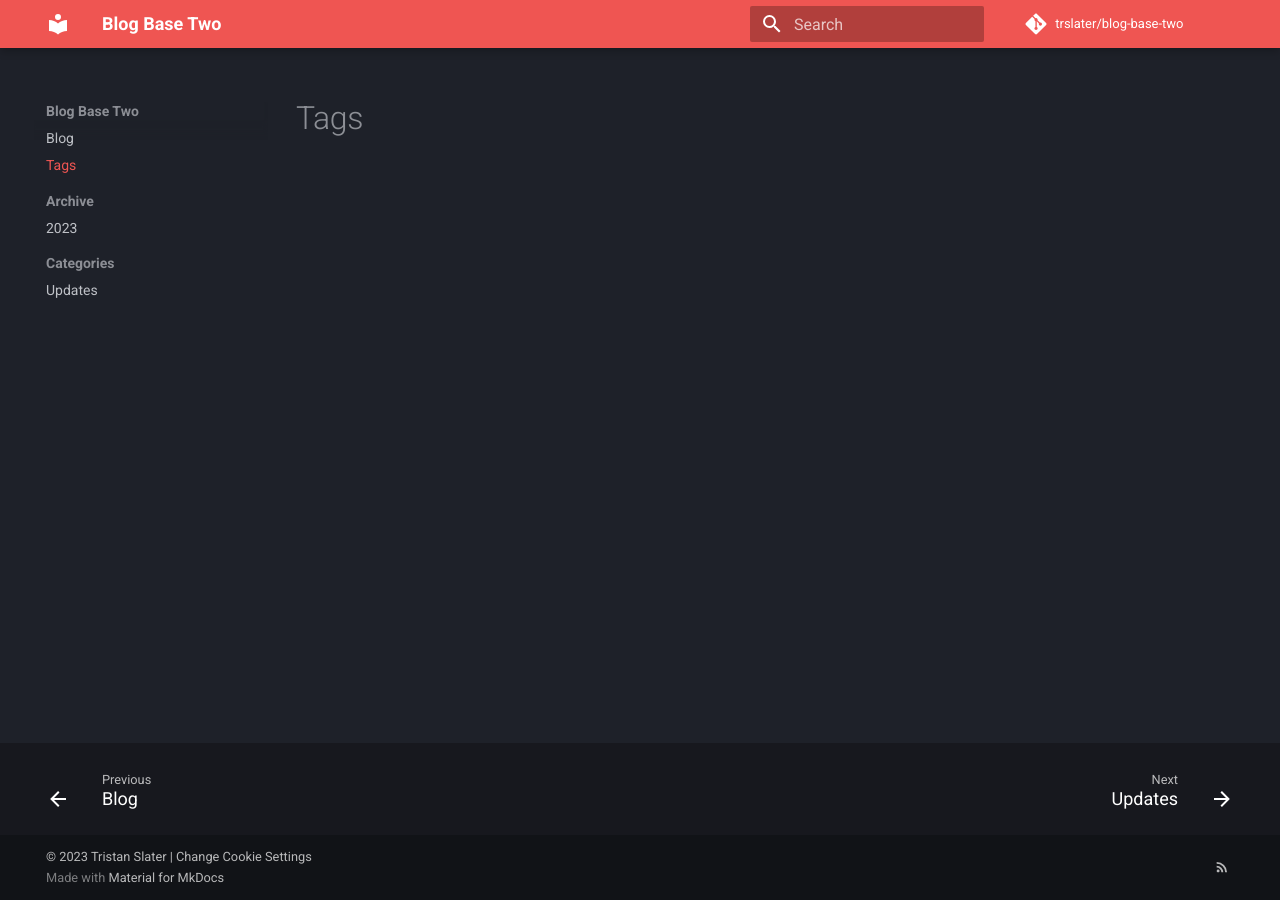
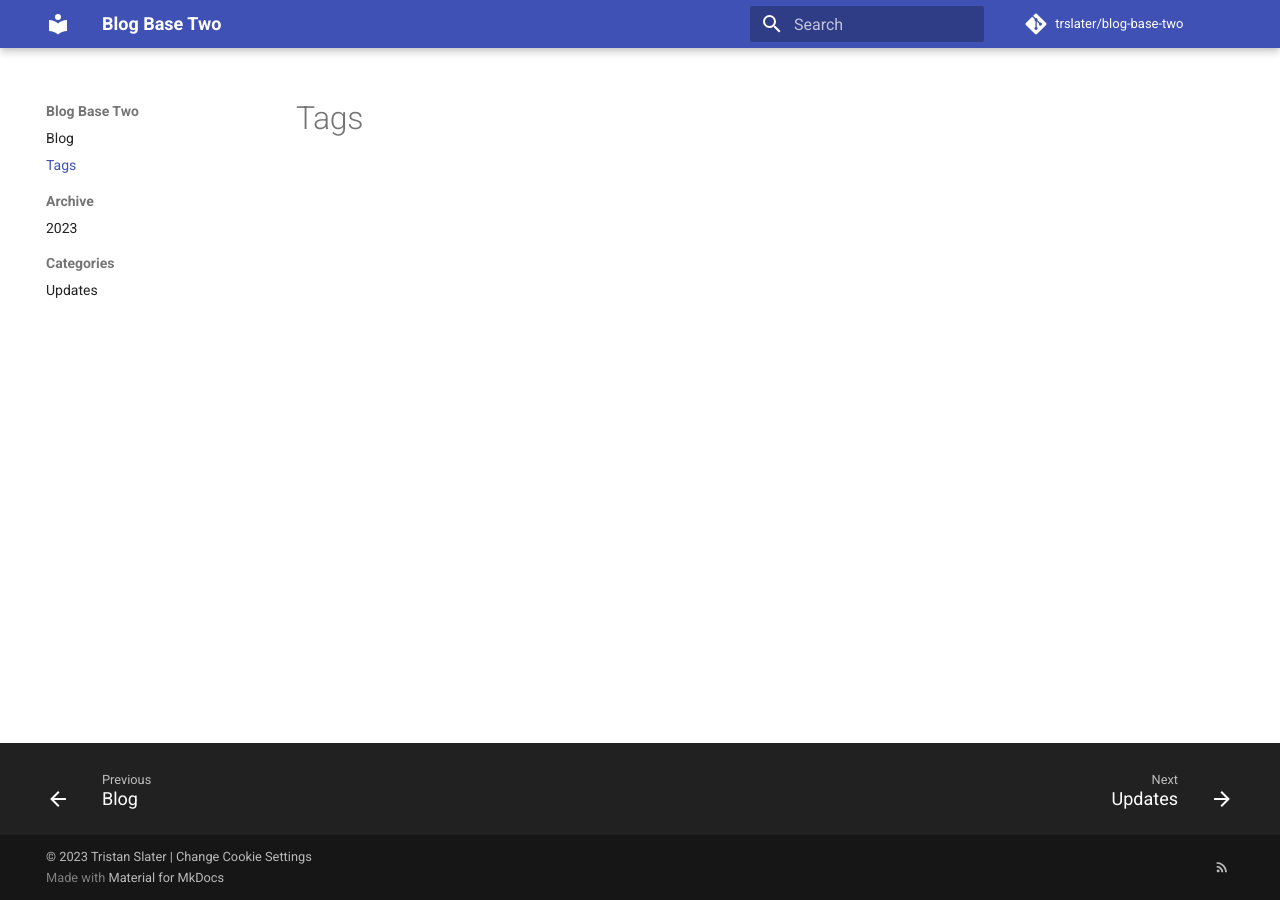
Before and after one commit to trslater/blog-base-two, an MkDocs documentation site: the page built from docs/tags.md, in a window 1280 px wide. Built offline with MkDocs 1.6.1 and Material for MkDocs 9.7.7, drawn with Linux system fonts in a browser that asks for light colours; comment, search, counter and statistics services are not loaded.

Commit message:
Use default colour scheme

```diff
--- a/mkdocs.yml
+++ b/mkdocs.yml
@@ -13,10 +13,6 @@ nav:
 theme:
   name: material
   custom_dir: overrides
-  palette:
-    scheme: slate
-    primary: red
-    accent: teal
   features:
     - navigation.sections
     - navigation.top
```
